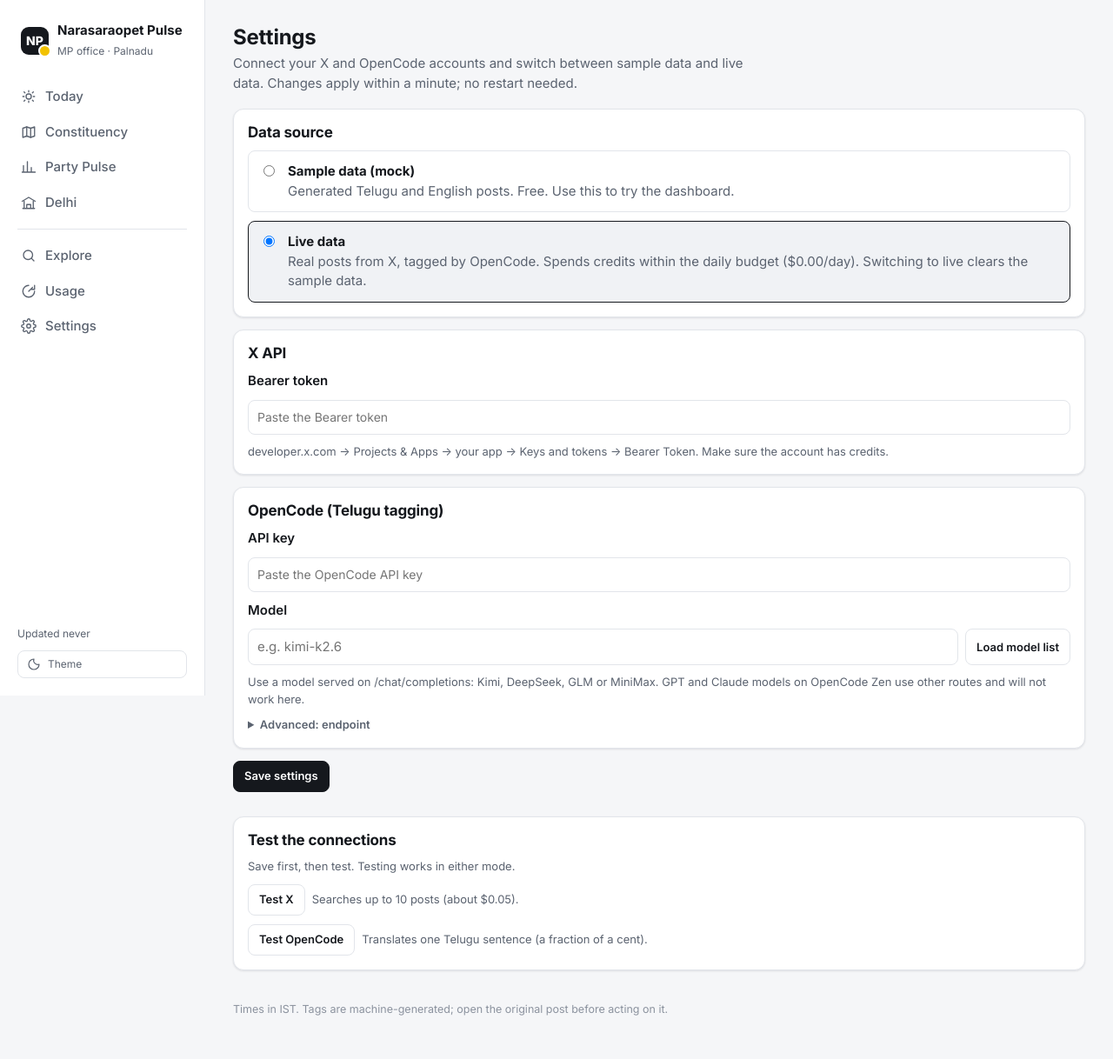
After one commit to Ravitejeswar8657/tweet-trends, a FastAPI app: template app/templates/settings.html in a window 1280 px wide. The commit adds this page. Shown: the whole page at 87% size. Run offline with FastAPI, Linux system fonts and the light colour scheme; the template is opened without the code that fills it, so the values that code supplies are empty; parts of the project's set-up code (start-up, migrations or seed data) failed here and were passed over; some libraries are stand-ins or nearby versions.

Commit message:
Add Settings page: enter X/OpenCode keys and switch to live in the browser
Keys are stored in the data volume, override .env, and are only ever shown
masked. Includes connection tests, a model picker, automatic clearing of
sample data when going live, a cross-site POST guard, and a plain-http
warning recommending an SSH tunnel.

Co-Authored-By: Claude Opus 5.5 <noreply@anthropic.com>

```diff
--- a/app/main.py
+++ b/app/main.py
@@ -20,7 +20,7 @@ from fastapi.templating import Jinja2Templates
 from sqlalchemy import text
 from sqlmodel import col, select
 
-from app import budget, jobs, views
+from app import budget, jobs, secrets_store, views
 from app.config import get_config, get_places, get_settings
 from app.db import get_engine, init_db, session
 from app.models import Post, utcnow
@@ -43,6 +43,20 @@ async def lifespan(app: FastAPI):
 
 app = FastAPI(title="Narasaraopet Pulse", lifespan=lifespan)
 app.mount("/static", StaticFiles(directory=HERE / "static"), name="static")
+
+
+@app.middleware("http")
+async def same_origin_posts(request: Request, call_next):
+    """Browsers resend Basic-auth credentials to this site even from other sites' forms.
+    Reject cross-site POSTs so a malicious page cannot change settings or spend credits."""
+    if request.method == "POST":
+        origin = request.headers.get("origin") or request.headers.get("referer")
+        if origin:
+            from urllib.parse import urlparse
+
+            if urlparse(origin).netloc != request.headers.get("host", ""):
+                return Response("Cross-site request blocked", status_code=403)
+    return await call_next(request)
 
 
 @app.middleware("http")
@@ -116,7 +130,7 @@ def render(request: Request, name: str, ctx: dict) -> HTMLResponse:
     base = {
         "request": request,
         "path": request.url.path,
-        "mock": get_settings().mock_mode,
+        "mock": secrets_store.effective().mock_mode,
         "banner": views.banner(),
         "updated": views.freshness(),
         "ac_names": get_places().ac_names(),
@@ -283,3 +297,99 @@ def healthz():
         return JSONResponse({"ok": False, "db": str(e)}, status_code=503)
     sched_ok = get_settings().disable_scheduler or bool(jobs.scheduler and jobs.scheduler.running)
     return JSONResponse({"ok": sched_ok, "db": "ok", "scheduler": sched_ok}, status_code=200 if sched_ok else 503)
+
+
+# ---------- settings (credentials entered in the browser) ----------
+
+LAST_TEST: dict = {}  # "x" / "llm" -> {"ok": bool, "message": str, "at": datetime}
+
+
+@app.get("/settings", response_class=HTMLResponse)
+def page_settings(request: Request, saved: str = ""):
+    eff = secrets_store.effective()
+    host = (request.url.hostname or "").lower()
+    insecure = request.url.scheme != "https" and host not in ("localhost", "127.0.0.1")
+    return render(request, "settings.html", {
+        "title": "Settings", "eff": eff, "masked": {f: secrets_store.mask(getattr(eff, f)) for f in secrets_store.SECRET_FIELDS},
+        "tests": LAST_TEST, "saved": saved, "insecure": insecure, "cfg": get_config(),
+    })
+
+
+@app.post("/settings")
+def save_settings(
+    mode: str = Form("mock"),
+    x_bearer_token: str = Form(""),
+    llm_base_url: str = Form(""),
+    llm_api_key: str = Form(""),
+    llm_model: str = Form(""),
+    clear_x: str = Form(""),
+    clear_llm: str = Form(""),
+):
+    was_mock = secrets_store.effective().mock_mode
+    secrets_store.save(
+        {"mock_mode": "1" if mode == "mock" else "0", "x_bearer_token": x_bearer_token,
+         "llm_base_url": llm_base_url, "llm_api_key": llm_api_key, "llm_model": llm_model},
+        clear=[f for f, flag in (("x_bearer_token", clear_x), ("llm_api_key", clear_llm)) if flag],
+    )
+    went_live = was_mock and mode == "live"
+    if went_live:
+        secrets_store.clear_collected_data()  # sample posts and fake since_ids must not mix with live data
+        LAST_TEST.clear()
+    return RedirectResponse(f"/settings?saved={'live' if went_live else '1'}", status_code=303)
+
+
+@app.post("/settings/test/{what}")
+def test_settings(what: str):
+    from app.x_client import XClient
+
+    eff = secrets_store.effective()
+    try:
+        if what == "x":
+            if not eff.x_bearer_token:
+                raise ValueError("No X Bearer token saved yet.")
+            ok, reason = budget.can_spend("explore", budget.estimate_cost(10))
+            if not ok:
+                raise ValueError(reason)
+            out = XClient(eff.x_bearer_token).search_recent("Narasaraopet -is:retweet", 10, stream="explore")
+            n = len(out["posts"])
+            msg = f"Connected. Found {n} recent post{'s' if n != 1 else ''} mentioning Narasaraopet (cost about {budget.x_cost(n, n):.3f} USD)."
+        elif what == "llm":
+            if not (eff.llm_api_key and eff.llm_model):
+                raise ValueError("Save an OpenCode API key and model first.")
+            import httpx
+
+            r = httpx.post(eff.llm_base_url.rstrip("/") + "/chat/completions", timeout=60,
+                           headers={"Authorization": f"Bearer {eff.llm_api_key}"},
+                           json={"model": eff.llm_model, "temperature": 0, "messages": [{"role": "user", "content":
+                                 "Translate to English, reply with the translation only: దుర్గిలో తాగునీరు రావడం లేదు"}]})
+            if r.status_code >= 400:
+                raise ValueError(f"OpenCode returned {r.status_code}: {r.text[:160]}")
+            answer = r.json()["choices"][0]["message"]["content"].strip()
+            msg = f'Connected. Test translation: "{answer[:140]}"'
+        else:
+            raise HTTPException(404)
+        LAST_TEST[what] = {"ok": True, "message": msg, "at": utcnow()}
+    except XAPIError as e:
+        LAST_TEST[what] = {"ok": False, "message": f"{e.status}: {e.message}", "at": utcnow()}
+    except HTTPException:
+        raise
+    except Exception as e:  # noqa: BLE001 - show any failure to the user
+        LAST_TEST[what] = {"ok": False, "message": str(e)[:200] or type(e).__name__, "at": utcnow()}
+    return RedirectResponse(f"/settings#{what}", status_code=303)
+
+
+@app.get("/settings/models")
+def list_models():
+    """Model IDs from the configured OpenAI-compatible endpoint (for the model picker)."""
+    import httpx
+
+    eff = secrets_store.effective()
+    if not eff.llm_api_key:
+        return JSONResponse({"models": [], "error": "Save an API key first."})
+    try:
+        r = httpx.get(eff.llm_base_url.rstrip("/") + "/models", timeout=20,
+                      headers={"Authorization": f"Bearer {eff.llm_api_key}"})
+        r.raise_for_status()
+        return JSONResponse({"models": sorted(m.get("id", "") for m in r.json().get("data", []))})
+    except Exception as e:  # noqa: BLE001
+        return JSONResponse({"models": [], "error": str(e)[:200]})
--- a/app/services/tagger.py
+++ b/app/services/tagger.py
@@ -16,7 +16,7 @@ from pydantic import BaseModel, ValidationError
 from sqlmodel import select
 
 from app import budget
-from app.config import Places, get_config, get_places, get_settings
+from app.config import Places, get_config, get_places
 from app.db import session
 from app.models import Post, utcnow
 from app.services.places import match_places
@@ -207,7 +207,9 @@ class LLMTagger:
 
 
 def get_tagger() -> Tagger:
-    s = get_settings()
+    from app.secrets_store import effective
+
+    s = effective()
     if s.mock_mode:
         return MockTagger()
     if s.llm_api_key and s.llm_model:
--- a/app/static/app.css
+++ b/app/static/app.css
@@ -172,6 +172,12 @@ select, input[type="text"], input[type="search"] {
 }
 .banner.red { background: var(--red-soft); border-color: var(--red); }
 .banner.amber { background: var(--amber-soft); border-color: var(--amber); }
+.banner.ok { background: var(--surface); border-color: var(--pos); }
+.choice { display: flex; gap: 12px; align-items: flex-start; padding: 12px; border: 1px solid var(--border); border-radius: var(--radius-sm); cursor: pointer; }
+.choice:has(input:checked) { border-color: var(--ink); background: var(--surface-2); }
+.choice input { margin-top: 4px; }
+input[type="password"] { font: inherit; font-size: 14px; color: var(--text); background: var(--surface); border: 1px solid var(--border); border-radius: var(--radius-sm); padding: 7px 10px; min-height: 40px; width: 100%; }
+code { font-size: 12.5px; background: var(--surface-2); padding: 1px 5px; border-radius: 4px; overflow-wrap: anywhere; }
 .banner a { font-weight: 600; }
 
 /* ---------- layout ---------- */
--- a/app/templates/_ui.html
+++ b/app/templates/_ui.html
@@ -15,6 +15,7 @@
   "repost": '<path d="M17 2l4 4-4 4"/><path d="M3 11V9a3 3 0 0 1 3-3h15M7 22l-4-4 4-4"/><path d="M21 13v2a3 3 0 0 1-3 3H3"/>',
   "reply": '<path d="M21 12a8 8 0 0 1-11.6 7.1L3 21l1.9-6.4A8 8 0 1 1 21 12Z"/>',
   "theme": '<path d="M12 3a9 9 0 1 0 9 9 7 7 0 0 1-9-9Z"/>',
+  "settings": '<circle cx="12" cy="12" r="3"/><path d="M19.4 15a1.7 1.7 0 0 0 .3 1.8l.1.1a2 2 0 1 1-2.8 2.8l-.1-.1a1.7 1.7 0 0 0-1.8-.3 1.7 1.7 0 0 0-1 1.5V21a2 2 0 1 1-4 0v-.1a1.7 1.7 0 0 0-1.1-1.5 1.7 1.7 0 0 0-1.8.3l-.1.1a2 2 0 1 1-2.8-2.8l.1-.1a1.7 1.7 0 0 0 .3-1.8 1.7 1.7 0 0 0-1.5-1H3a2 2 0 1 1 0-4h.1a1.7 1.7 0 0 0 1.5-1.1 1.7 1.7 0 0 0-.3-1.8l-.1-.1a2 2 0 1 1 2.8-2.8l.1.1a1.7 1.7 0 0 0 1.8.3H9a1.7 1.7 0 0 0 1-1.5V3a2 2 0 1 1 4 0v.1a1.7 1.7 0 0 0 1 1.5 1.7 1.7 0 0 0 1.8-.3l.1-.1a2 2 0 1 1 2.8 2.8l-.1.1a1.7 1.7 0 0 0-.3 1.8V9a1.7 1.7 0 0 0 1.5 1H21a2 2 0 1 1 0 4h-.1a1.7 1.7 0 0 0-1.5 1Z"/>',
   "pause": '<rect x="6" y="5" width="4" height="14" rx="1"/><rect x="14" y="5" width="4" height="14" rx="1"/>',
   "play": '<path d="M7 4v16l13-8Z"/>',
 } -%}
--- a/app/templates/base.html
+++ b/app/templates/base.html
@@ -18,7 +18,8 @@
 <body>
 {% set nav = [
   ("/", "Today", "today"), ("/constituency", "Constituency", "map"), ("/party", "Party Pulse", "party"),
-  ("/delhi", "Delhi", "delhi"), ("/explore", "Explore", "search"), ("/usage", "Usage", "usage")] %}
+  ("/delhi", "Delhi", "delhi"), ("/explore", "Explore", "search"), ("/usage", "Usage", "usage"),
+  ("/settings", "Settings", "settings")] %}
 {% set active = "/constituency" if path == "/place" else path %}
 <div class="shell">
   <aside class="sidebar">
--- /dev/null
+++ b/app/templates/settings.html
@@ -0,0 +1,103 @@
+{% extends "base.html" %}
+{% from "_ui.html" import icon %}
+{% macro source(f) -%}
+<span class="faint" style="font-size:12px">{{ {"dashboard": "saved here", ".env": "from .env file", "not set": "not set"}[eff.source[f]] }}</span>
+{%- endmacro %}
+{% macro test_result(key) -%}
+{% if tests.get(key) %}{% set t = tests[key] %}
+  <div class="banner {{ 'ok' if t.ok else 'red' }}" style="margin-top:4px"><span><strong>{{ "Works" if t.ok else "Failed" }}</strong> · {{ t.message }} <span class="faint">({{ t.at|ago }})</span></span></div>
+{% endif %}
+{%- endmacro %}
+{% block content %}
+<header class="page-head">
+  <div>
+    <h1>Settings</h1>
+    <p class="lede">Connect your X and OpenCode accounts and switch between sample data and live data. Changes apply within a minute; no restart needed.</p>
+  </div>
+</header>
+
+{% if insecure %}
+  <div class="banner amber" style="margin-bottom:16px">
+    <span><strong>This connection is not encrypted (http).</strong> Keys typed here travel over the internet in plain text.
+    Safer: open an SSH tunnel with <code>ssh -L 8000:localhost:8000 root@{{ request.url.hostname }}</code>, then use
+    <code>http://localhost:8000/settings</code>. Or set up HTTPS first.</span>
+  </div>
+{% endif %}
+{% if saved == "live" %}
+  <div class="banner ok" style="margin-bottom:16px"><span><strong>Live mode is on.</strong> Sample data was cleared. The first real posts arrive within a minute; use <a href="/usage">Usage → Run</a> to fetch now.</span></div>
+{% elif saved %}
+  <div class="banner ok" style="margin-bottom:16px"><span>Saved.</span></div>
+{% endif %}
+
+<form method="post" action="/settings" class="stack" style="gap:14px" autocomplete="off">
+  <section class="card stack" aria-labelledby="mode">
+    <h2 id="mode">Data source</h2>
+    <label class="choice">
+      <input type="radio" name="mode" value="mock" {{ "checked" if eff.mock_mode }}>
+      <span><strong>Sample data (mock)</strong><br><span class="muted">Generated Telugu and English posts. Free. Use this to try the dashboard.</span></span>
+    </label>
+    <label class="choice">
+      <input type="radio" name="mode" value="live" {{ "checked" if not eff.mock_mode }}>
+      <span><strong>Live data</strong><br><span class="muted">Real posts from X, tagged by OpenCode. Spends credits within the daily budget ({{ "$%.2f"|format(cfg.budget.daily_credit_limit) }}/day). Switching to live clears the sample data.</span></span>
+    </label>
+  </section>
+
+  <section class="card stack" id="x" aria-labelledby="xh">
+    <div class="spread"><h2 id="xh">X API</h2>{{ source("x_bearer_token") }}</div>
+    <label for="xt" style="font-weight:600">Bearer token</label>
+    <input id="xt" type="password" name="x_bearer_token" placeholder="{{ 'Saved ' ~ masked.x_bearer_token ~ ' (leave blank to keep)' if masked.x_bearer_token else 'Paste the Bearer token' }}" autocomplete="new-password" spellcheck="false">
+    <p class="muted" style="font-size:13px">developer.x.com → Projects &amp; Apps → your app → Keys and tokens → Bearer Token. Make sure the account has credits.</p>
+    {% if eff.source.x_bearer_token == "dashboard" %}<label class="row muted" style="font-size:13px"><input type="checkbox" name="clear_x" value="1"> Remove the saved token</label>{% endif %}
+  </section>
+
+  <section class="card stack" id="llm" aria-labelledby="lh">
+    <div class="spread"><h2 id="lh">OpenCode (Telugu tagging)</h2>{{ source("llm_api_key") }}</div>
+    <label for="lk" style="font-weight:600">API key</label>
+    <input id="lk" type="password" name="llm_api_key" placeholder="{{ 'Saved ' ~ masked.llm_api_key ~ ' (leave blank to keep)' if masked.llm_api_key else 'Paste the OpenCode API key' }}" autocomplete="new-password" spellcheck="false">
+    <label for="lm" style="font-weight:600">Model</label>
+    <div class="search-row">
+      <input id="lm" type="text" name="llm_model" value="{{ eff.llm_model }}" list="models" placeholder="e.g. kimi-k2.6" spellcheck="false">
+      <button class="btn" type="button" onclick="loadModels(this)">Load model list</button>
+    </div>
+    <datalist id="models"></datalist>
+    <p class="muted" style="font-size:13px" id="modelhint">Use a model served on /chat/completions: Kimi, DeepSeek, GLM or MiniMax. GPT and Claude models on OpenCode Zen use other routes and will not work here.</p>
+    <details>
+      <summary class="muted" style="font-size:13px">Advanced: endpoint</summary>
+      <input type="text" name="llm_base_url" value="{{ eff.llm_base_url }}" style="width:100%;margin-top:8px" spellcheck="false">
+    </details>
+    {% if eff.source.llm_api_key == "dashboard" %}<label class="row muted" style="font-size:13px"><input type="checkbox" name="clear_llm" value="1"> Remove the saved key</label>{% endif %}
+  </section>
+
+  <div class="row"><button class="btn btn-primary" type="submit">Save settings</button></div>
+</form>
+
+<section class="section card stack" aria-labelledby="tests">
+  <h2 id="tests">Test the connections</h2>
+  <p class="muted" style="font-size:13px">Save first, then test. Testing works in either mode.</p>
+  <div class="stack">
+    <div class="row">
+      <form class="inline" method="post" action="/settings/test/x"><button class="btn" type="submit">Test X</button></form>
+      <span class="muted" style="font-size:13px">Searches up to 10 posts (about $0.05).</span>
+    </div>
+    {{ test_result("x") }}
+    <div class="row">
+      <form class="inline" method="post" action="/settings/test/llm"><button class="btn" type="submit">Test OpenCode</button></form>
+      <span class="muted" style="font-size:13px">Translates one Telugu sentence (a fraction of a cent).</span>
+    </div>
+    {{ test_result("llm") }}
+  </div>
+</section>
+{% endblock %}
+{% block scripts %}
+<script>
+  function loadModels(btn) {
+    btn.disabled = true; btn.textContent = "Loading…";
+    fetch("/settings/models").then(function (r) { return r.json(); }).then(function (d) {
+      var list = document.getElementById("models"); list.innerHTML = "";
+      (d.models || []).forEach(function (m) { var o = document.createElement("option"); o.value = m; list.appendChild(o); });
+      document.getElementById("modelhint").textContent = d.error ? ("Could not load models: " + d.error)
+        : (d.models.length + " models available. Click the Model box to pick one.");
+    }).finally(function () { btn.disabled = false; btn.textContent = "Load model list"; });
+  }
+</script>
+{% endblock %}
```
Also changed, not shown: app/secrets_store.py (added, +82 -0 lines), app/x_client.py (+5 -3 lines), tests/conftest.py (+4 -0 lines), tests/test_settings.py (added, +84 -0 lines), README.md.
